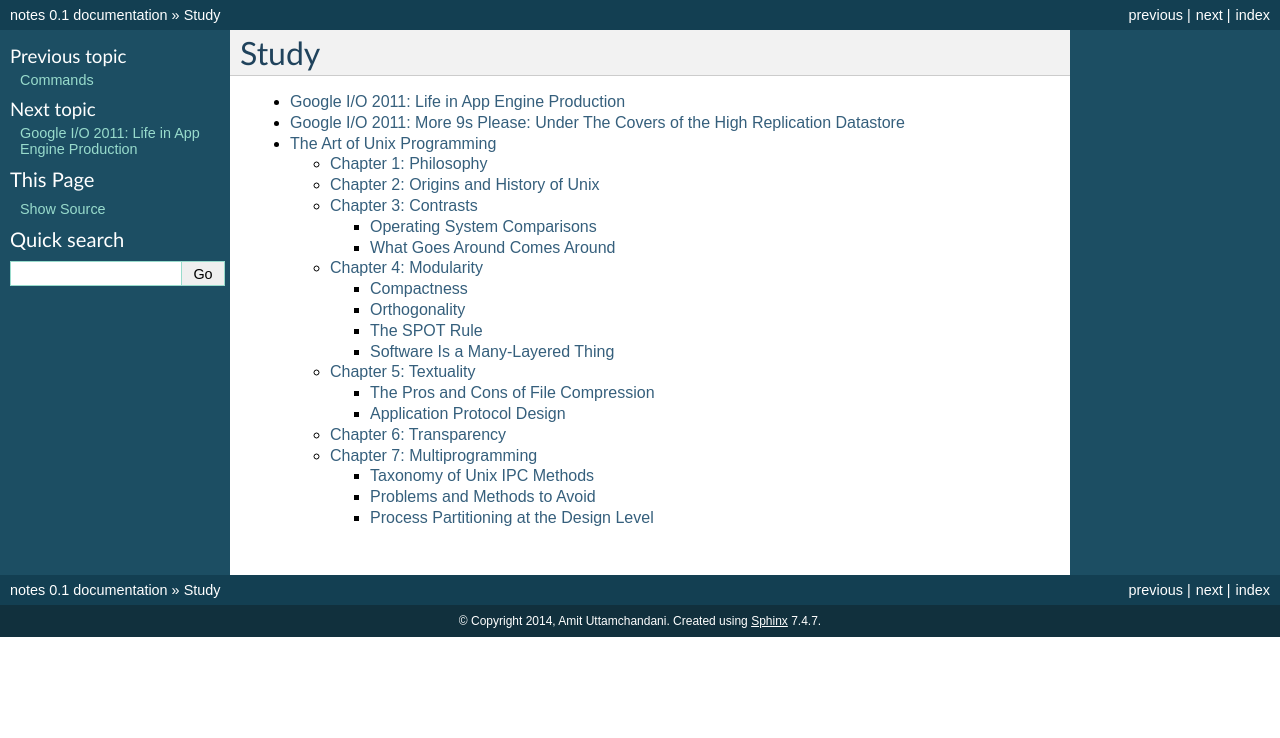
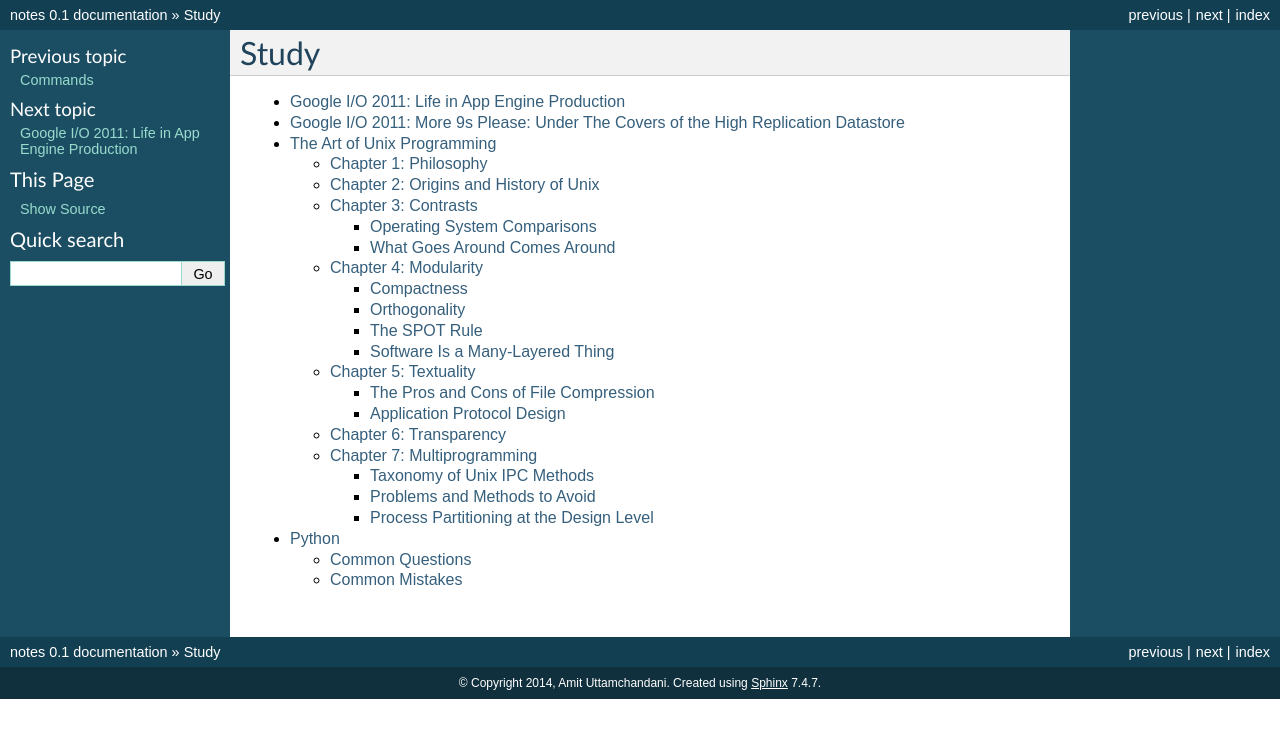
Before and after one commit to amituttam/notes, a Sphinx documentation site: the page built from docs/study/index.rst, in a window 1280 px wide. Shown: the top 738 px of the page. Built offline with Sphinx 7.4.7, drawn with Linux system fonts in a browser that asks for light colours.

Commit message:
study: Add python section
Signed-off-by: Amit Uttamchandani <auttamchandani@logicube.com>

```diff
--- a/docs/study/index.rst
+++ b/docs/study/index.rst
@@ -7,3 +7,4 @@ Study
   gio-app-engine
   gio-high-replication
   the-art-of-unix-programming
+  python
--- /dev/null
+++ b/docs/study/python.rst
@@ -0,0 +1,11 @@
+Python
+======
+
+.. contents:: :depth: 3
+
+Common Questions
+----------------
+
+
+Common Mistakes
+---------------
```
